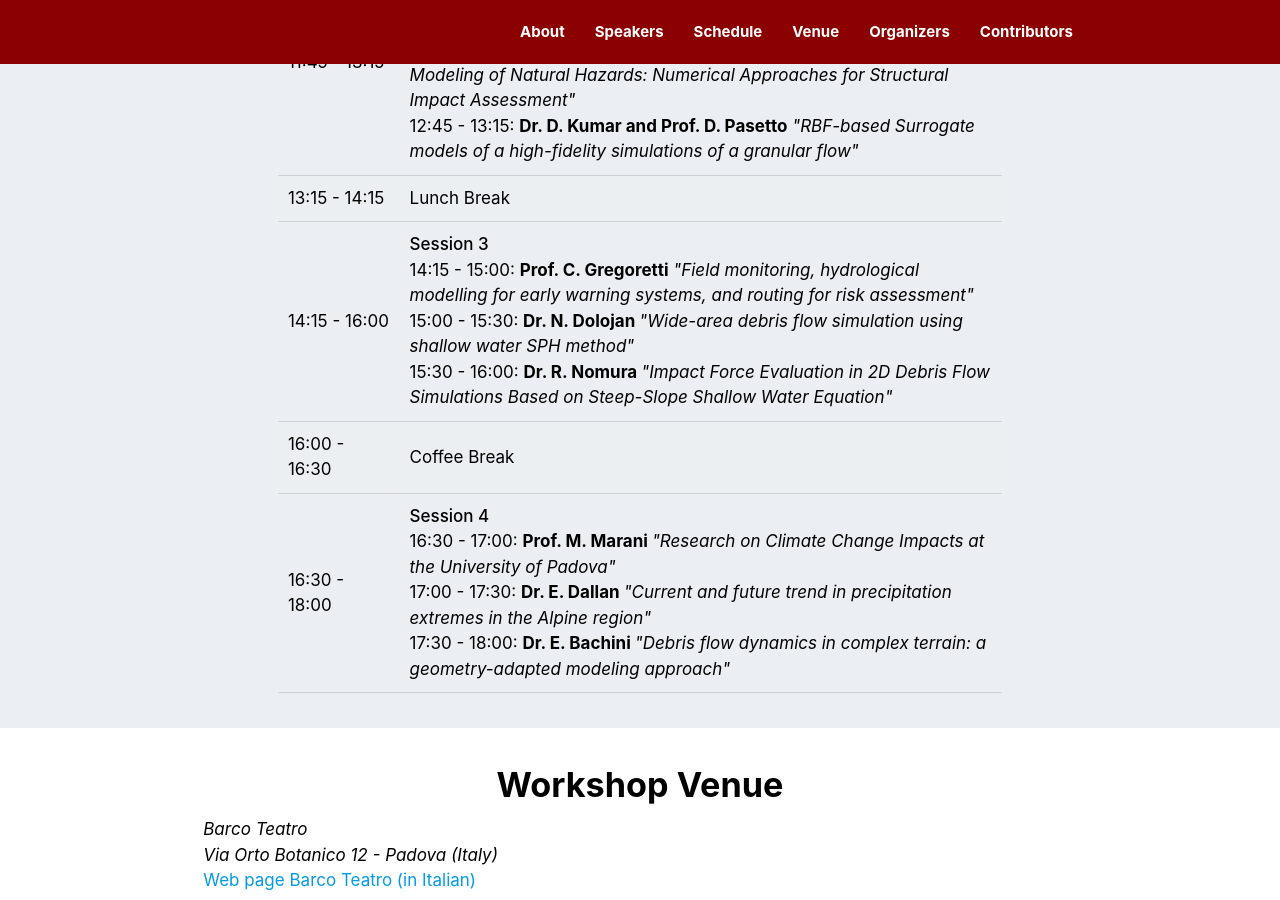
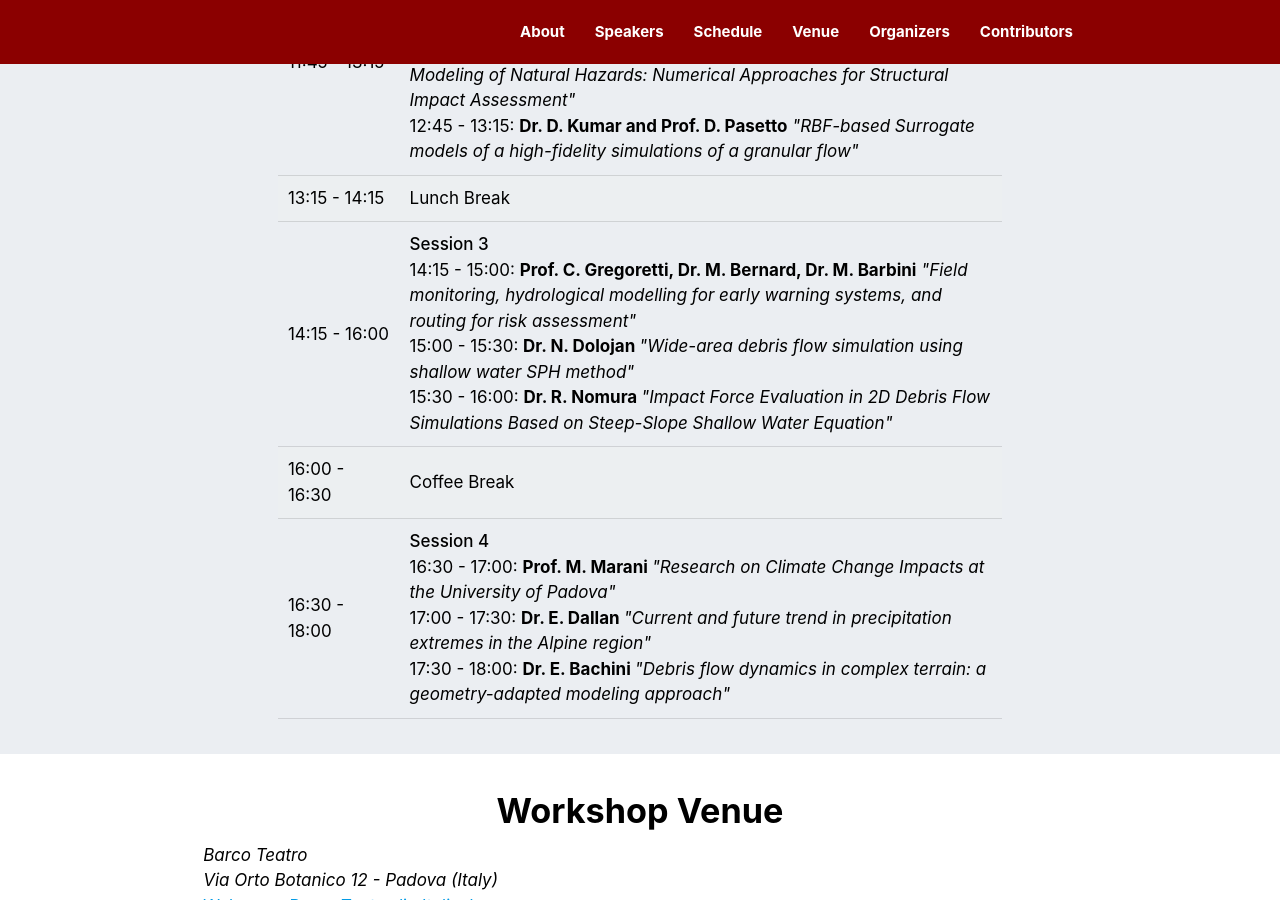
Before and after one commit to DMunipd/hydrorom26, a Jekyll site: the page built from index.html, in a window 1280 px wide and 900 px high, scrolled down 2767 px. Built offline with Jekyll 4.4.1, drawn with Linux system fonts in a browser that asks for light colours; nearby versions of some CDN libraries.

```diff
--- a/_includes/schedule.html
+++ b/_includes/schedule.html
@@ -91,7 +91,7 @@
                      <td>14:15 - 16:00</td>
                      <td>
                         <strong>Session 3</strong><br>
-                        14:15 - 15:00: <b>Prof. C. Gregoretti</b> <i>"Field monitoring, hydrological modelling for early warning systems, and routing for risk assessment"</i><br>
+                        14:15 - 15:00: <b>Prof. C. Gregoretti, Dr. M. Bernard, Dr. M. Barbini</b> <i>"Field monitoring, hydrological modelling for early warning systems, and routing for risk assessment"</i><br>
                         15:00 - 15:30: <b>Dr. N. Dolojan </b><i>"Wide-area debris flow simulation using shallow water SPH method"</i> <br>
                         15:30 - 16:00: <b>Dr. R. Nomura </b> <i>"Impact Force Evaluation in 2D Debris Flow Simulations Based on Steep-Slope Shallow Water Equation"</i> <br>
                         <!--15:30 - 16:00: Talk 4 (TBA)-->
```
